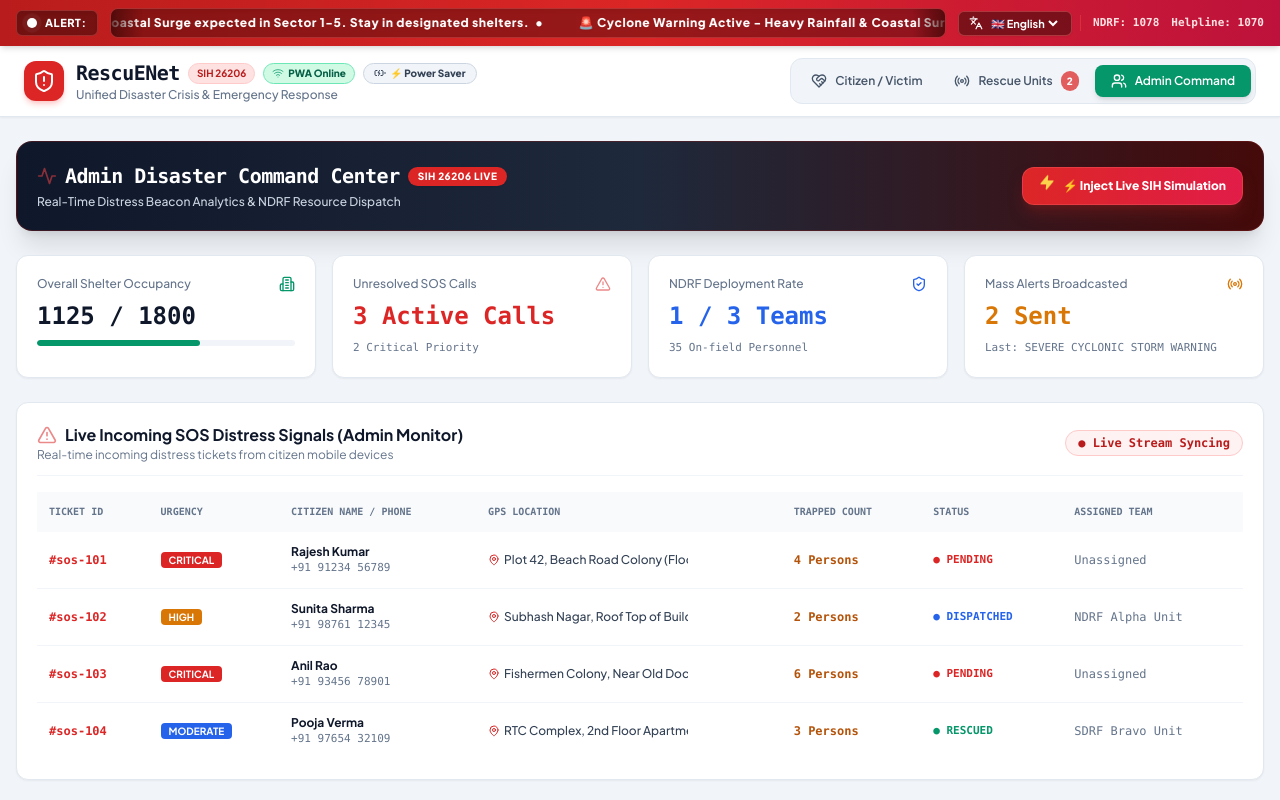
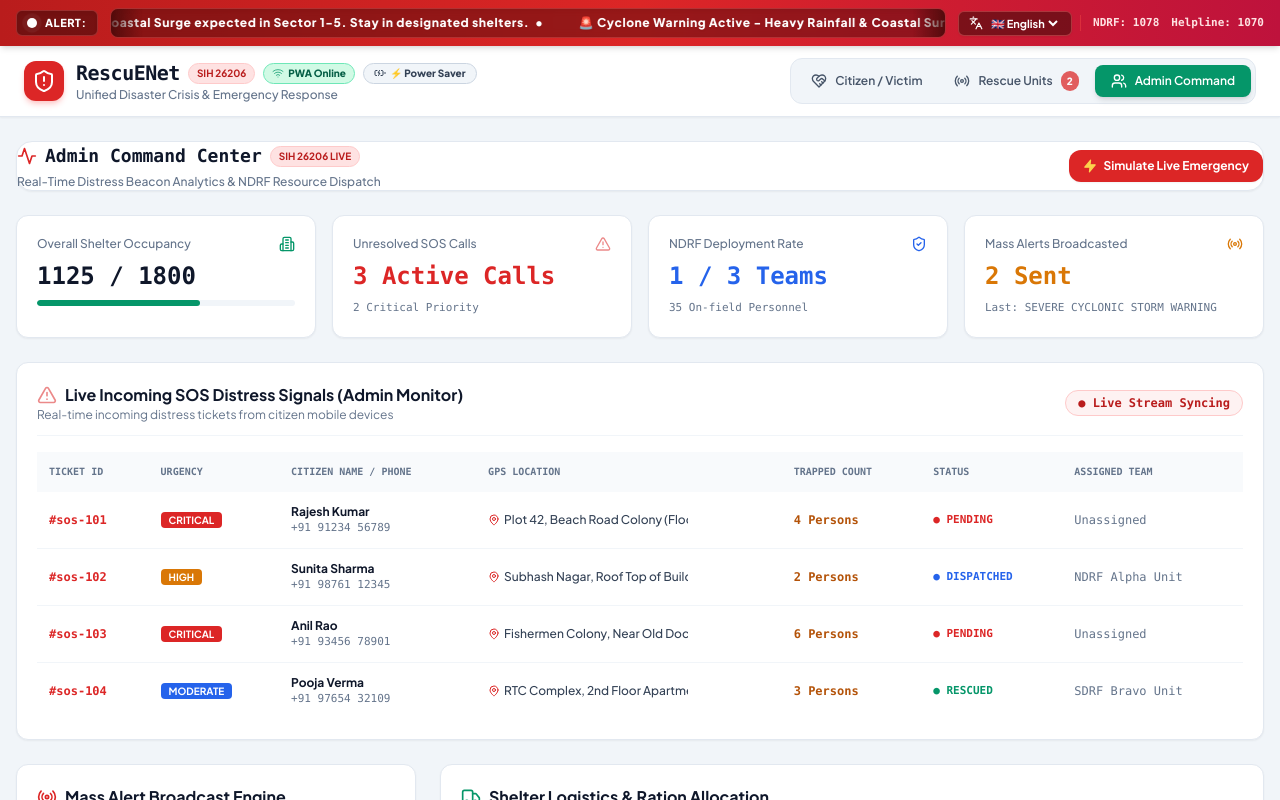
Before and after one commit to mohith0705/rescuenet-sih26206, a React (Vite) app: page / in a window 1280 px wide. Both pictures are taken after a click on the button "Admin Command". Shown: the top 800 px of the page. Built offline with nearby package versions, Linux system fonts and the light colour scheme.

Commit message:
Refine AdminDashboard header banner to match clean Light Theme card styling

```diff
--- a/src/components/AdminDashboard.jsx
+++ b/src/components/AdminDashboard.jsx
@@ -52,34 +52,34 @@ export default function AdminDashboard({
 
   return (
     <div className="max-w-7xl mx-auto px-4 py-6 space-y-6">
-      {/* Simulation & Command Banner Header */}
-      <div className="flex flex-col sm:flex-row items-start sm:items-center justify-between gap-4 bg-gradient-to-r from-slate-900 via-slate-800 to-red-950 p-5 rounded-2xl border border-red-900/40 text-white shadow-xl">
+      {/* Command Center Title Header & Simulation Action */}
+      <div className="flex flex-col sm:flex-row items-start sm:items-center justify-between gap-4 bg-white p-4.5 rounded-2xl border border-slate-200 shadow-sm">
         <div>
           <div className="flex items-center gap-2 flex-wrap">
-            <h2 className="text-xl font-extrabold font-mono tracking-tight text-white flex items-center gap-2">
-              <Activity className="w-5 h-5 text-red-500 animate-pulse" /> Admin Disaster Command Center
+            <h2 className="text-lg font-extrabold font-mono text-slate-900 flex items-center gap-2">
+              <Activity className="w-5 h-5 text-red-600" /> Admin Command Center
             </h2>
-            <span className="text-[10px] bg-red-600 text-white font-black px-2.5 py-0.5 rounded-full uppercase tracking-wider shadow-sm">
+            <span className="text-[10px] bg-red-100 text-red-700 border border-red-200 font-bold px-2 py-0.5 rounded-full">
               SIH 26206 LIVE
             </span>
           </div>
-          <p className="text-xs text-slate-300 mt-1 font-medium">Real-Time Distress Beacon Analytics & NDRF Resource Dispatch</p>
+          <p className="text-xs text-slate-500 mt-1 font-medium">Real-Time Distress Beacon Analytics & NDRF Resource Dispatch</p>
         </div>
 
         <div className="flex items-center gap-3">
           {simSuccess && (
-            <div className="bg-emerald-500/20 text-emerald-300 border border-emerald-400/30 px-3 py-1.5 rounded-xl text-xs font-bold flex items-center gap-1.5 animate-pulse">
-              <CheckCircle className="w-4 h-4 text-emerald-400" /> +4 Live Signals Injected!
+            <div className="bg-emerald-50 text-emerald-800 border border-emerald-300 px-3 py-1 rounded-full text-xs font-bold flex items-center gap-1.5 animate-pulse">
+              <CheckCircle className="w-3.5 h-3.5 text-emerald-600" /> +4 Live Signals Injected
             </div>
           )}
 
           <button
             onClick={handleSimulateClick}
-            className="bg-gradient-to-r from-red-600 to-rose-600 hover:from-red-500 hover:to-rose-500 text-white px-4 py-2.5 rounded-xl text-xs font-black flex items-center gap-2 shrink-0 transition-all shadow-lg shadow-red-900/50 hover:scale-105 active:scale-95 border border-red-400/30 cursor-pointer"
+            className="bg-red-600 hover:bg-red-700 text-white px-3.5 py-2 rounded-xl text-xs font-bold flex items-center gap-1.5 transition-all shadow-sm cursor-pointer"
             title="Click during live judge presentation to populate 4 realistic disaster SOS distress signals across hazard map"
           >
-            <Zap className="w-4 h-4 text-amber-300 fill-amber-300 animate-bounce" />
-            <span>⚡ Inject Live SIH Simulation</span>
+            <Zap className="w-3.5 h-3.5 text-amber-300 fill-amber-300" />
+            <span>Simulate Live Emergency</span>
           </button>
         </div>
       </div>
```
